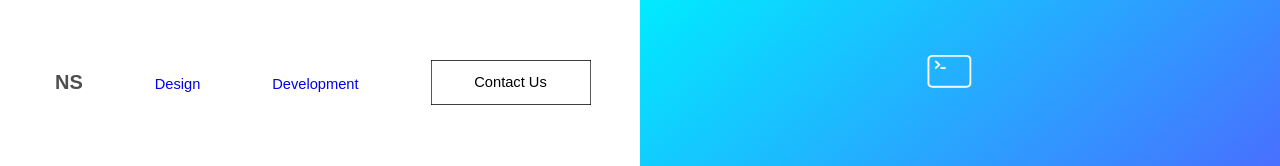
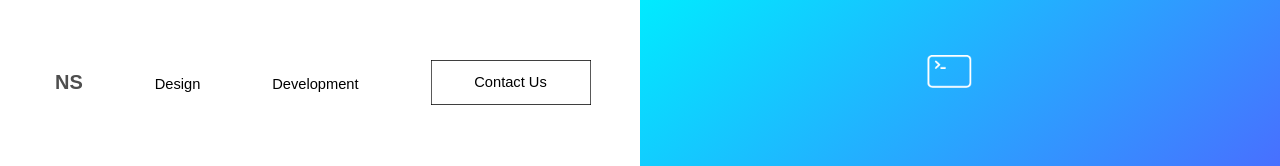
Before and after one commit to DylanBirot/dylanbirot.github.io, a plain HTML site: page index.html in a window 1280 px wide. Shown: the top 166 px of the page. Drawn offline with Linux system fonts and the light colour scheme.

Commit message:
2:18PM 28 Jul

```diff
--- a/index.css
+++ b/index.css
@@ -73,6 +73,9 @@ body {
   color: black;
 }
 
+a {
+  color: black;
+}
 
 a:visited {
     color: black;
```
